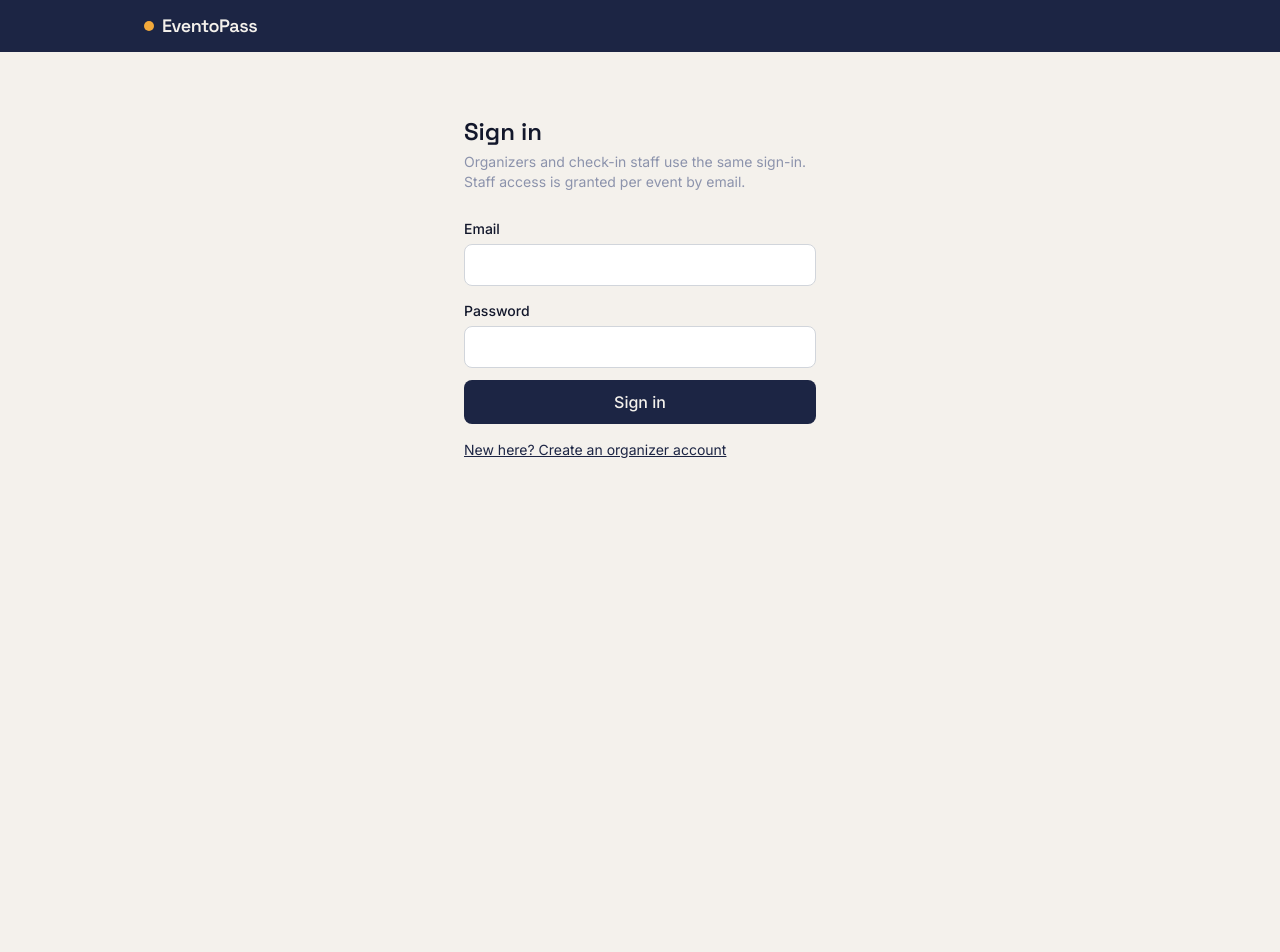
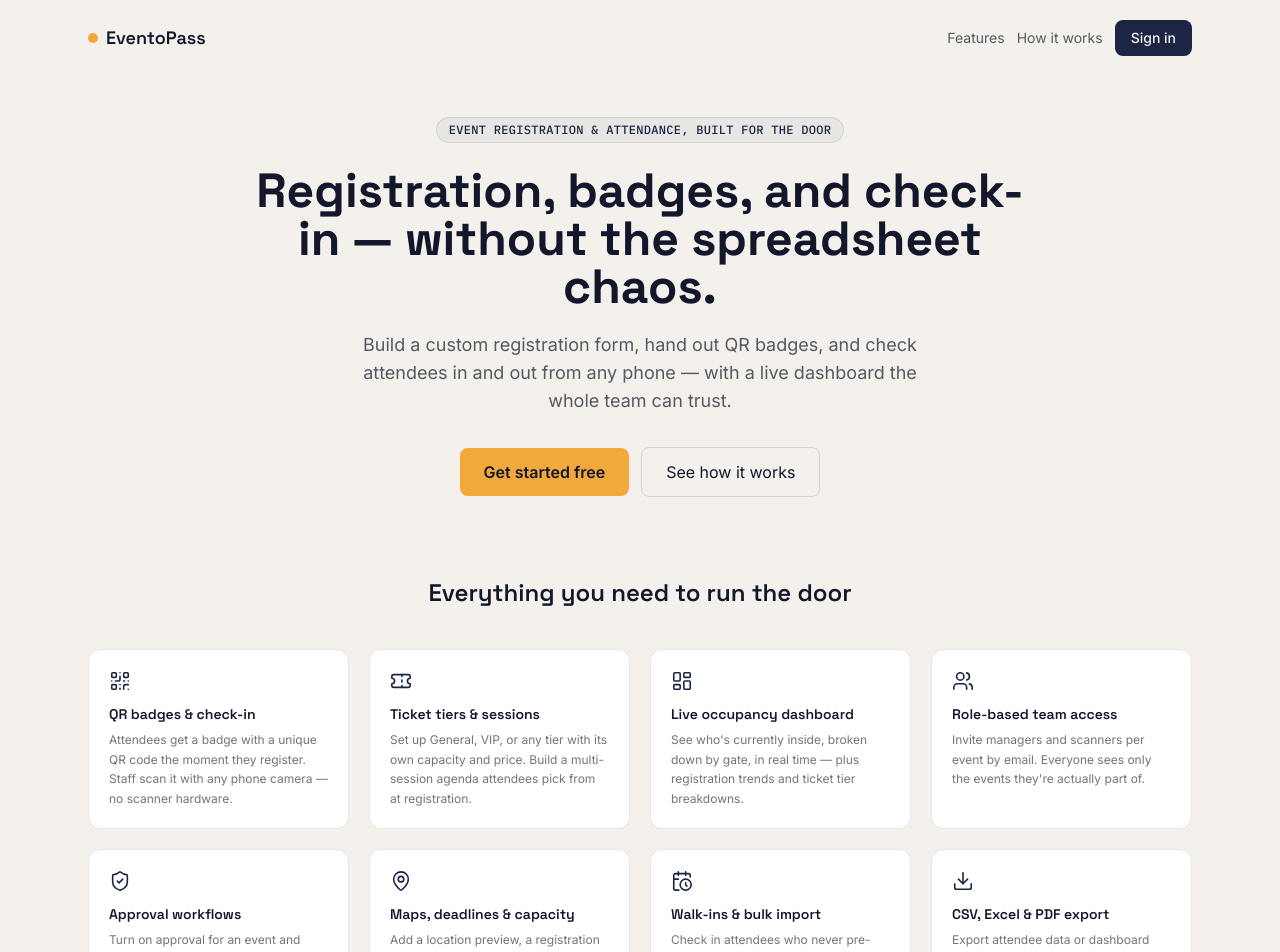
Before and after one commit to shemiek/eventpass, a React (Vite) app: page / in a window 1280 px wide. Before the commit this address led to /login. Shown: the top 952 px of the page. Before the commit the page ends 800 px from the top, so only its background shows below. Built offline with nearby package versions, Linux system fonts and the light colour scheme; no server answers.

Commit message:
Fix edit-access role check race condition; add WhatsApp sharing for registration link and badges; add marketing landing page; remove staff sign-in line from Login

```diff
--- a/package.json
+++ b/package.json
@@ -13,6 +13,7 @@
     "html2canvas": "^1.4.1",
     "html5-qrcode": "^2.3.8",
     "jspdf": "^2.5.2",
+    "lucide-react": "^0.446.0",
     "papaparse": "^5.4.1",
     "qrcode": "^1.5.4",
     "react": "^18.3.1",
--- a/src/App.jsx
+++ b/src/App.jsx
@@ -1,8 +1,9 @@
-import { Routes, Route, Navigate } from 'react-router-dom'
+import { Routes, Route, Navigate, useLocation } from 'react-router-dom'
 import { useAuth } from './lib/useAuth'
 import { configError } from './lib/supabaseClient'
 import Navbar from './components/Navbar'
 
+import Landing from './pages/Landing'
 import Login from './pages/Login'
 import Dashboard from './pages/Dashboard'
 import EventForm from './pages/EventForm'
@@ -20,6 +21,8 @@ function Protected({ user, loading, children }) {
 
 export default function App() {
   const { user, loading } = useAuth()
+  const location = useLocation()
+  const isLandingPage = location.pathname === '/' && !user && !loading
 
   if (configError) {
     return (
@@ -34,7 +37,7 @@ export default function App() {
 
   return (
     <div className="min-h-screen bg-paper flex flex-col">
-      <Navbar user={user} />
+      {!isLandingPage && <Navbar user={user} />}
       <main className="flex-1">
         <Routes>
           {/* Public attendee-facing routes */}
@@ -70,7 +73,7 @@ export default function App() {
             element={<Protected user={user} loading={loading}><SessionScan /></Protected>}
           />
 
-          <Route path="/" element={<Navigate to={user ? '/dashboard' : '/login'} replace />} />
+          <Route path="/" element={loading ? <div className="p-8 text-center text-mist">Loading…</div> : user ? <Navigate to="/dashboard" replace /> : <Landing />} />
           <Route path="*" element={<div className="p-8 text-center">Page not found.</div>} />
         </Routes>
       </main>
--- a/src/pages/EventDetail.jsx
+++ b/src/pages/EventDetail.jsx
@@ -57,18 +57,19 @@ export default function EventDetail() {
     return () => supabase.removeChannel(channel)
   }, [id])
 
+  useEffect(() => {
+    if (!event || !user) return
+    if (event.owner_id === user.id) {
+      setMyRole('owner')
+    } else {
+      supabase.from('team_members').select('role').eq('event_id', id).eq('email', (user.email || '').toLowerCase()).maybeSingle()
+        .then(({ data: tm }) => setMyRole(tm?.role || null))
+    }
+  }, [event, user, id])
+
   async function load() {
     const { data: ev } = await supabase.from('events').select('*').eq('id', id).single()
     setEvent(ev)
-
-    if (ev && user) {
-      if (ev.owner_id === user.id) {
-        setMyRole('owner')
-      } else {
-        const { data: tm } = await supabase.from('team_members').select('role').eq('event_id', id).eq('email', (user.email || '').toLowerCase()).maybeSingle()
-        setMyRole(tm?.role || null)
-      }
-    }
 
     const { data: r } = await supabase.from('registrations').select('*').eq('event_id', id).order('created_at', { ascending: false })
     setRegs(r || [])
@@ -497,9 +498,16 @@ export default function EventDetail() {
         <div className="pt-5">
           <div className="bg-white border border-gray-200 rounded-xl p-4">
             <p className="text-sm font-medium text-ink mb-2">Public registration link</p>
-            <div className="flex gap-2">
-              <input readOnly value={registerLink} className="flex-1 border border-gray-300 rounded-lg px-3 py-2 text-sm" />
+            <div className="flex gap-2 flex-wrap">
+              <input readOnly value={registerLink} className="flex-1 min-w-[160px] border border-gray-300 rounded-lg px-3 py-2 text-sm" />
               <button onClick={() => navigator.clipboard.writeText(registerLink)} className="text-sm border border-gray-300 rounded-lg px-3 hover:bg-gray-50">Copy</button>
+              <a
+                href={`https://wa.me/?text=${encodeURIComponent(`You're invited to ${event.title}! Register here: ${registerLink}`)}`}
+                target="_blank" rel="noopener noreferrer"
+                className="text-sm border border-green-300 text-green-700 rounded-lg px-3 py-2 hover:bg-green-50 flex items-center gap-1.5"
+              >
+                Share via WhatsApp
+              </a>
             </div>
           </div>
 
--- a/src/pages/EventForm.jsx
+++ b/src/pages/EventForm.jsx
@@ -40,8 +40,8 @@ export default function EventForm() {
   const [error, setError] = useState(null)
 
   useEffect(() => {
-    if (isEdit) load()
-  }, [id])
+    if (isEdit && user) load()
+  }, [id, user])
 
   async function load() {
     const { data, error } = await supabase.from('events').select('*').eq('id', id).single()
--- /dev/null
+++ b/src/pages/Landing.jsx
@@ -0,0 +1,102 @@
+import { Link } from 'react-router-dom'
+import { QrCode, LayoutDashboard, Users, Ticket, MapPin, Download, ShieldCheck, CalendarClock } from 'lucide-react'
+
+const FEATURES = [
+  { icon: QrCode, title: 'QR badges & check-in', desc: "Attendees get a badge with a unique QR code the moment they register. Staff scan it with any phone camera — no scanner hardware." },
+  { icon: Ticket, title: 'Ticket tiers & sessions', desc: 'Set up General, VIP, or any tier with its own capacity and price. Build a multi-session agenda attendees pick from at registration.' },
+  { icon: LayoutDashboard, title: 'Live occupancy dashboard', desc: 'See who\'s currently inside, broken down by gate, in real time — plus registration trends and ticket tier breakdowns.' },
+  { icon: Users, title: 'Role-based team access', desc: 'Invite managers and scanners per event by email. Everyone sees only the events they\'re actually part of.' },
+  { icon: ShieldCheck, title: 'Approval workflows', desc: "Turn on approval for an event and badges stay locked until you review and approve each registration." },
+  { icon: MapPin, title: 'Maps, deadlines & capacity', desc: 'Add a location preview, a registration deadline, and an overall capacity cap — registration closes itself automatically.' },
+  { icon: CalendarClock, title: 'Walk-ins & bulk import', desc: "Check in attendees who never pre-registered, or bulk-import a CSV of confirmed guests before doors open." },
+  { icon: Download, title: 'CSV, Excel & PDF export', desc: 'Export attendee data or dashboard summaries whenever you need a report — no add-ons required.' }
+]
+
+const STEPS = [
+  { n: '01', title: 'Create your event', desc: 'Add a banner, description, custom fields, ticket tiers, and sessions in one form.' },
+  { n: '02', title: 'Share the link', desc: 'Send the registration page directly, or via WhatsApp, email, or your own site.' },
+  { n: '03', title: 'Scan at the door', desc: 'Staff check attendees in and out from their phones — live, with a full audit trail.' }
+]
+
+export default function Landing() {
+  return (
+    <div className="bg-paper">
+      {/* Nav */}
+      <header className="max-w-6xl mx-auto px-6 py-5 flex items-center justify-between">
+        <div className="flex items-center gap-2">
+          <span className="w-2.5 h-2.5 rounded-full bg-gold inline-block" />
+          <span className="font-display font-semibold text-lg text-ink">EventoPass</span>
+        </div>
+        <div className="flex items-center gap-3">
+          <a href="#features" className="text-sm text-ink/70 hover:text-ink hidden sm:inline">Features</a>
+          <a href="#how-it-works" className="text-sm text-ink/70 hover:text-ink hidden sm:inline">How it works</a>
+          <Link to="/login" className="text-sm font-medium bg-navy text-paper rounded-lg px-4 py-2 hover:bg-ink transition-colors">Sign in</Link>
+        </div>
+      </header>
+
+      {/* Hero */}
+      <section className="max-w-5xl mx-auto px-6 pt-10 pb-20 text-center">
+        <span className="inline-block text-xs font-mono tracking-wide uppercase text-navy bg-navy/5 border border-navy/10 rounded-full px-3 py-1 mb-6">
+          Event registration & attendance, built for the door
+        </span>
+        <h1 className="font-display text-4xl sm:text-5xl font-bold text-ink leading-tight max-w-3xl mx-auto">
+          Registration, badges, and check-in — without the spreadsheet chaos.
+        </h1>
+        <p className="text-ink/70 text-lg mt-5 max-w-xl mx-auto">
+          Build a custom registration form, hand out QR badges, and check attendees in and out from any phone — with a live dashboard the whole team can trust.
+        </p>
+        <div className="flex items-center justify-center gap-3 mt-8 flex-wrap">
+          <Link to="/login" className="bg-gold text-ink font-semibold rounded-lg px-6 py-3 hover:brightness-95 transition">Get started free</Link>
+          <a href="#how-it-works" className="border border-gray-300 text-ink rounded-lg px-6 py-3 hover:bg-white transition">See how it works</a>
+        </div>
+      </section>
+
+      {/* Feature grid */}
+      <section id="features" className="max-w-6xl mx-auto px-6 pb-20">
+        <h2 className="font-display text-2xl font-semibold text-ink text-center mb-10">Everything you need to run the door</h2>
+        <div className="grid sm:grid-cols-2 lg:grid-cols-4 gap-5">
+          {FEATURES.map((f) => (
+            <div key={f.title} className="bg-white border border-gray-200 rounded-xl p-5">
+              <f.icon size={22} className="text-navy mb-3" strokeWidth={1.75} />
+              <p className="font-display font-semibold text-ink text-sm mb-1.5">{f.title}</p>
+              <p className="text-xs text-ink/60 leading-relaxed">{f.desc}</p>
+            </div>
+          ))}
+        </div>
+      </section>
+
+      {/* How it works */}
+      <section id="how-it-works" className="bg-navy text-paper py-20">
+        <div className="max-w-5xl mx-auto px-6">
+          <h2 className="font-display text-2xl font-semibold text-center mb-12">Three steps, no setup fees</h2>
+          <div className="grid sm:grid-cols-3 gap-8">
+            {STEPS.map((s) => (
+              <div key={s.n}>
+                <p className="font-mono text-gold text-sm mb-2">{s.n}</p>
+                <p className="font-display font-semibold text-lg mb-2">{s.title}</p>
+                <p className="text-sm text-paper/70 leading-relaxed">{s.desc}</p>
+              </div>
+            ))}
+          </div>
+        </div>
+      </section>
+
+      {/* CTA */}
+      <section className="max-w-3xl mx-auto px-6 py-20 text-center">
+        <h2 className="font-display text-2xl sm:text-3xl font-semibold text-ink mb-3">Ready to run your next event?</h2>
+        <p className="text-ink/70 mb-7">Create an organizer account and set up your first event in a few minutes.</p>
+        <Link to="/login" className="inline-block bg-gold text-ink font-semibold rounded-lg px-6 py-3 hover:brightness-95 transition">Get started free</Link>
+      </section>
+
+      <footer className="border-t border-gray-200 py-8">
+        <div className="max-w-6xl mx-auto px-6 flex items-center justify-between text-xs text-mist flex-wrap gap-2">
+          <span>© {new Date().getFullYear()} EventoPass</span>
+          <div className="flex items-center gap-2">
+            <span className="w-1.5 h-1.5 rounded-full bg-gold inline-block" />
+            <span>Registration · Badges · Check-in</span>
+          </div>
+        </div>
+      </footer>
+    </div>
+  )
+}
--- a/src/pages/Login.jsx
+++ b/src/pages/Login.jsx
@@ -34,12 +34,9 @@ export default function Login() {
 
   return (
     <div className="max-w-sm mx-auto mt-16 px-4">
-      <h1 className="font-display text-2xl font-semibold text-ink mb-1">
+      <h1 className="font-display text-2xl font-semibold text-ink mb-6">
         {mode === 'signup' ? 'Create your organizer account' : 'Sign in'}
       </h1>
-      <p className="text-mist text-sm mb-6">
-        Organizers and check-in staff use the same sign-in. Staff access is granted per event by email.
-      </p>
 
       <form onSubmit={handleSubmit} className="space-y-3">
         <div>
```
Also changed, not shown: src/pages/RegistrationSuccess.jsx (+29 -4 lines), 2 other files (tests, documents, lock files or other folders).
